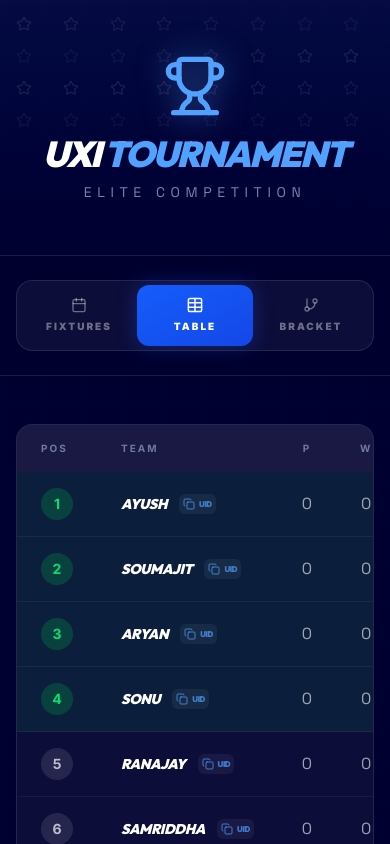
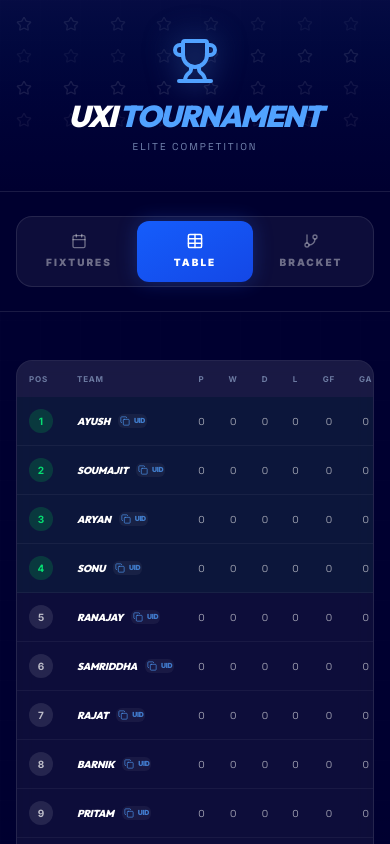
Before and after one commit to barnikbhai2007/uxl, a React (Vite) app: page / in a window 390 px wide. Both pictures are taken after a click on the button "TABLE". Shown: the top 844 px of the page. Built offline with nearby package versions, Linux system fonts and the light colour scheme.

Commit message:
feat(UI): Improve team name display responsiveness
Adjusts font sizes, padding, and gaps for the `TeamNameWithCopy` component to ensure better readability and alignment across different screen sizes. Specifically, smaller font sizes and reduced padding are applied on smaller devices.

```diff
--- a/src/App.tsx
+++ b/src/App.tsx
@@ -86,22 +86,24 @@ export default function App() {
   const TeamNameWithCopy = ({ team, size = 'lg', reverse = false }: { team: Team | undefined, size?: 'sm' | 'lg', reverse?: boolean }) => {
     if (!team) return null;
     return (
-      <div className={`flex items-center gap-3 group/name ${reverse ? 'flex-row-reverse' : ''}`}>
-        <span className={`font-display font-black tracking-tight whitespace-nowrap uppercase italic ${size === 'lg' ? 'text-lg' : 'text-sm'}`}>{team.name}</span>
+      <div className={`flex items-center gap-2 md:gap-3 group/name ${reverse ? 'flex-row-reverse' : ''}`}>
+        <span className={`font-display font-black tracking-tight whitespace-nowrap uppercase italic ${
+          size === 'lg' ? 'text-sm md:text-lg' : 'text-[10px] md:text-sm'
+        }`}>{team.name}</span>
         <button
           onClick={(e) => {
             e.stopPropagation();
             copyToClipboard(team.uid);
           }}
-          className={`${size === 'lg' ? 'p-1.5' : 'p-1'} rounded-md bg-white/5 hover:bg-white/10 text-blue-400/70 hover:text-blue-400 flex items-center gap-1 transition-all`}
+          className={`${size === 'lg' ? 'p-1 md:p-1.5' : 'p-0.5 md:p-1'} rounded-md bg-white/5 hover:bg-white/10 text-blue-400/70 hover:text-blue-400 flex items-center gap-1 transition-all`}
           title="Click to copy UID"
         >
           {copiedId === team.uid ? (
-            <Check className="w-3 h-3 text-green-400" />
+            <Check className="w-2.5 h-2.5 md:w-3 md:h-3 text-green-400" />
           ) : (
-            <Copy className="w-3 h-3" />
+            <Copy className="w-2.5 h-2.5 md:w-3 md:h-3" />
           )}
-          <span className="text-[8px] font-black uppercase tracking-tighter">UID</span>
+          <span className="text-[7px] md:text-[8px] font-black uppercase tracking-tighter">UID</span>
         </button>
       </div>
     );
@@ -150,7 +152,7 @@ export default function App() {
       </div>
 
       {/* Header */}
-      <header className="relative h-64 flex flex-col items-center justify-center overflow-hidden border-b border-white/10">
+      <header className="relative h-48 md:h-64 flex flex-col items-center justify-center overflow-hidden border-b border-white/10">
         <div className="absolute inset-0 z-0">
           <div className="absolute inset-0 bg-gradient-to-b from-blue-900/20 to-[#000030]" />
           <div className="absolute top-0 left-1/2 -translate-x-1/2 w-full h-full opacity-10">
@@ -165,13 +167,13 @@ export default function App() {
         <motion.div
           initial={{ y: 20, opacity: 0 }}
           animate={{ y: 0, opacity: 1 }}
-          className="z-10 text-center"
+          className="z-10 text-center px-4"
         >
-          <Trophy className="w-16 h-16 mx-auto mb-4 text-blue-400 drop-shadow-[0_0_15px_rgba(96,165,250,0.5)]" />
-          <h1 className="font-display text-4xl md:text-6xl font-black tracking-tighter uppercase italic">
+          <Trophy className="w-12 h-12 md:w-16 md:h-16 mx-auto mb-4 text-blue-400 drop-shadow-[0_0_15px_rgba(96,165,250,0.5)]" />
+          <h1 className="font-display text-3xl md:text-6xl font-black tracking-tighter uppercase italic leading-none">
             UXI <span className="text-blue-400">Tournament</span>
           </h1>
-          <p className="text-blue-200/60 mt-2 font-mono text-sm tracking-[0.4em] uppercase">Elite Competition</p>
+          <p className="text-blue-200/60 mt-2 font-mono text-[10px] md:text-sm tracking-[0.2em] md:tracking-[0.4em] uppercase">Elite Competition</p>
         </motion.div>
       </header>
 
@@ -221,29 +223,29 @@ export default function App() {
             >
               <table className="w-full text-left border-collapse">
                 <thead>
-                  <tr className="bg-white/5 text-blue-200/50 text-[10px] uppercase tracking-[0.2em] font-bold">
-                    <th className="px-6 py-4">Pos</th>
-                    <th className="px-6 py-4">Team</th>
-                    <th className="px-6 py-4 text-center">P</th>
-                    <th className="px-6 py-4 text-center">W</th>
-                    <th className="px-6 py-4 text-center">D</th>
-                    <th className="px-6 py-4 text-center">L</th>
-                    <th className="px-6 py-4 text-center">GF</th>
-                    <th className="px-6 py-4 text-center">GA</th>
-                    <th className="px-6 py-4 text-center">GD</th>
-                    <th className="px-6 py-4 text-center">Pts</th>
+                  <tr className="bg-white/5 text-blue-200/50 text-[8px] md:text-[10px] uppercase tracking-[0.1em] md:tracking-[0.2em] font-bold">
+                    <th className="px-3 md:px-6 py-3 md:py-4">Pos</th>
+                    <th className="px-3 md:px-6 py-3 md:py-4">Team</th>
+                    <th className="px-3 md:px-6 py-3 md:py-4 text-center">P</th>
+                    <th className="px-3 md:px-6 py-3 md:py-4 text-center">W</th>
+                    <th className="px-3 md:px-6 py-3 md:py-4 text-center">D</th>
+                    <th className="px-3 md:px-6 py-3 md:py-4 text-center">L</th>
+                    <th className="px-3 md:px-6 py-3 md:py-4 text-center">GF</th>
+                    <th className="px-3 md:px-6 py-3 md:py-4 text-center">GA</th>
+                    <th className="px-3 md:px-6 py-3 md:py-4 text-center">GD</th>
+                    <th className="px-3 md:px-6 py-3 md:py-4 text-center">Pts</th>
                   </tr>
                 </thead>
                 <tbody className="divide-y divide-white/5">
                   {standings.map((team, index) => {
                     let rowClass = "hover:bg-white/5 transition-colors";
-                    if (index < 4) rowClass += " bg-green-500/10";
-                    if (index >= 12) rowClass += " bg-red-500/10";
+                    if (index < 4) rowClass += " bg-green-500/5";
+                    if (index >= 12) rowClass += " bg-red-500/5";
 
                     return (
                       <tr key={team.id} className={rowClass}>
-                        <td className="px-6 py-4">
-                          <div className={`w-8 h-8 rounded-full flex items-center justify-center font-bold text-sm ${
+                        <td className="px-3 md:px-6 py-3 md:py-4">
+                          <div className={`w-6 h-6 md:w-8 md:h-8 rounded-full flex items-center justify-center font-bold text-[10px] md:text-sm ${
                             index < 4 ? 'bg-green-500/20 text-green-400' :
                             index >= 12 ? 'bg-red-500/20 text-red-400' :
                             'bg-white/10 text-white/70'
@@ -251,17 +253,17 @@ export default function App() {
                             {index + 1}
                           </div>
                         </td>
-                        <td className="px-6 py-4">
+                        <td className="px-3 md:px-6 py-3 md:py-4">
                           <TeamNameWithCopy team={team} size="sm" />
                         </td>
-                        <td className="px-6 py-4 text-center font-mono text-white/60">{team.played}</td>
-                        <td className="px-6 py-4 text-center font-mono text-white/60">{team.won}</td>
-                        <td className="px-6 py-4 text-center font-mono text-white/60">{team.drawn}</td>
-                        <td className="px-6 py-4 text-center font-mono text-white/60">{team.lost}</td>
-                        <td className="px-6 py-4 text-center font-mono text-white/60">{team.gf}</td>
-                        <td className="px-6 py-4 text-center font-mono text-white/60">{team.ga}</td>
-                        <td className="px-6 py-4 text-center font-mono text-white/60">{team.gd > 0 ? `+${team.gd}` : team.gd}</td>
-                        <td className="px-6 py-4 text-center font-black text-blue-400">{team.points}</td>
+                        <td className="px-3 md:px-6 py-3 md:py-4 text-center font-mono text-[10px] md:text-sm text-white/60">{team.played}</td>
+                        <td className="px-3 md:px-6 py-3 md:py-4 text-center font-mono text-[10px] md:text-sm text-white/60">{team.won}</td>
+                        <td className="px-3 md:px-6 py-3 md:py-4 text-center font-mono text-[10px] md:text-sm text-white/60">{team.drawn}</td>
+                        <td className="px-3 md:px-6 py-3 md:py-4 text-center font-mono text-[10px] md:text-sm text-white/60">{team.lost}</td>
+                        <td className="px-3 md:px-6 py-3 md:py-4 text-center font-mono text-[10px] md:text-sm text-white/60">{team.gf}</td>
+                        <td className="px-3 md:px-6 py-3 md:py-4 text-center font-mono text-[10px] md:text-sm text-white/60">{team.ga}</td>
+                        <td className="px-3 md:px-6 py-3 md:py-4 text-center font-mono text-[10px] md:text-sm text-white/60">{team.gd > 0 ? `+${team.gd}` : team.gd}</td>
+                        <td className="px-3 md:px-6 py-3 md:py-4 text-center font-black text-[10px] md:text-sm text-blue-400">{team.points}</td>
                       </tr>
                     );
                   })}
@@ -278,11 +280,11 @@ export default function App() {
               exit={{ opacity: 0, x: -20 }}
               className="space-y-12"
             >
-              <div className="flex flex-col md:flex-row gap-6 items-center justify-between bg-white/5 border border-white/10 p-6 rounded-2xl backdrop-blur-sm">
-                <div className="flex items-center gap-4">
-                  <Info className="w-5 h-5 text-blue-400 shrink-0" />
-                  <p className="text-sm text-blue-200/80 italic">
-                    Note: In the schedule below, the <span className="text-white font-bold">Left side</span> is Away and the <span className="text-white font-bold">Right side</span> is Home.
+              <div className="flex flex-col md:flex-row gap-4 md:gap-6 items-center justify-between bg-white/5 border border-white/10 p-4 md:p-6 rounded-2xl backdrop-blur-sm">
+                <div className="flex items-center gap-3 md:gap-4">
+                  <Info className="w-4 h-4 md:w-5 md:h-5 text-blue-400 shrink-0" />
+                  <p className="text-[10px] md:text-sm text-blue-200/80 italic">
+                    Note: <span className="text-white font-bold">Left</span> is Away, <span className="text-white font-bold">Right</span> is Home.
                   </p>
                 </div>
                 <div className="relative w-full md:w-64">
@@ -323,7 +325,7 @@ export default function App() {
                       return (
                         <div
                           key={match.id}
-                          className="group bg-white/5 border border-white/10 rounded-xl p-6 flex items-center justify-between hover:border-blue-500/50 transition-all duration-300 relative overflow-hidden"
+                          className="group bg-white/5 border border-white/10 rounded-xl p-4 md:p-6 flex items-center justify-between hover:border-blue-500/50 transition-all duration-300 relative overflow-hidden"
                         >
                           {/* Decorative Corner Accents */}
                           <div className="absolute top-0 left-0 w-8 h-8 pointer-events-none">
@@ -336,7 +338,7 @@ export default function App() {
                           </div>
 
                           {/* Background Match Number Decor */}
-                          <div className="absolute -right-4 -bottom-8 text-8xl font-black text-white/[0.02] italic select-none pointer-events-none group-hover:text-blue-500/[0.05] transition-colors duration-500">
+                          <div className="absolute -right-4 -bottom-8 text-6xl md:text-8xl font-black text-white/[0.02] italic select-none pointer-events-none group-hover:text-blue-500/[0.05] transition-colors duration-500">
                             {match.matchNumber}
                           </div>
 
@@ -344,35 +346,35 @@ export default function App() {
                           <div className="absolute inset-0 bg-gradient-to-r from-transparent via-blue-500/5 to-transparent opacity-0 group-hover:opacity-100 transition-opacity duration-500 pointer-events-none" />
 
                           {/* Away Team (Left) */}
-                          <div className="flex-1 flex justify-end pr-8 relative z-10">
+                          <div className="flex-1 flex justify-end pr-2 md:pr-8 relative z-10">
                             <TeamNameWithCopy team={awayTeam} />
                           </div>
 
                           {/* Score/VS (Center) */}
-                          <div className="flex flex-col items-center gap-2 px-8 border-x border-white/10 relative z-10 min-w-[180px]">
-                            <div className="flex items-center gap-2">
-                              <div className="h-[1px] w-4 bg-blue-500/30" />
-                              <span className="text-[9px] font-black text-blue-400/50 uppercase tracking-[0.3em]">Match {match.matchNumber}</span>
-                              <div className="h-[1px] w-4 bg-blue-500/30" />
+                          <div className="flex flex-col items-center gap-1 md:gap-2 px-3 md:px-8 border-x border-white/10 relative z-10 min-w-[100px] md:min-w-[180px]">
+                            <div className="flex items-center gap-1 md:gap-2">
+                              <div className="h-[1px] w-2 md:w-4 bg-blue-500/30" />
+                              <span className="text-[7px] md:text-[9px] font-black text-blue-400/50 uppercase tracking-[0.2em] md:tracking-[0.3em]">M{match.matchNumber}</span>
+                              <div className="h-[1px] w-2 md:w-4 bg-blue-500/30" />
                             </div>
-                            <div className={`px-3 py-1 rounded-full text-[10px] font-black uppercase tracking-widest ${
+                            <div className={`px-2 md:px-3 py-0.5 md:py-1 rounded-full text-[7px] md:text-[10px] font-black uppercase tracking-widest ${
                               match.status === 'finished' ? 'bg-green-500/20 text-green-400' : 'bg-blue-600/20 text-blue-400'
                             }`}>
-                              {match.status === 'finished' ? 'Final' : 'Scheduled'}
+                              {match.status === 'finished' ? 'Final' : 'Live'}
                             </div>
-                            <div className="flex items-center gap-4">
-                              <span className={`text-3xl font-black tabular-nums ${match.status === 'finished' ? 'text-white' : 'text-white/20'}`}>
+                            <div className="flex items-center gap-2 md:gap-4">
+                              <span className={`text-xl md:text-3xl font-black tabular-nums ${match.status === 'finished' ? 'text-white' : 'text-white/20'}`}>
                                 {match.awayScore ?? '-'}
                               </span>
-                              <span className="text-white/10 font-bold text-xs">VS</span>
-                              <span className={`text-3xl font-black tabular-nums ${match.status === 'finished' ? 'text-white' : 'text-white/20'}`}>
+                              <span className="text-white/10 font-bold text-[10px]">VS</span>
+                              <span className={`text-xl md:text-3xl font-black tabular-nums ${match.status === 'finished' ? 'text-white' : 'text-white/20'}`}>
                                 {match.homeScore ?? '-'}
                               </span>
                             </div>
                           </div>
 
                           {/* Home Team (Right) */}
-                          <div className="flex-1 flex justify-start pl-8 relative z-10">
+                          <div className="flex-1 flex justify-start pl-2 md:pl-8 relative z-10">
                             <TeamNameWithCopy team={homeTeam} reverse={true} />
                           </div>
                         </div>
@@ -509,23 +511,23 @@ export default function App() {
       </main>
 
       {/* Footer */}
-      <footer className="mt-20 py-12 border-t border-white/10 bg-black/20">
+      <footer className="mt-20 py-8 md:py-12 border-t border-white/10 bg-black/20">
         <div className="max-w-5xl mx-auto px-4 text-center">
-          <div className="flex justify-center gap-8 mb-8">
-                <div className="text-left">
-                  <p className="text-[10px] uppercase tracking-[0.3em] font-black text-blue-400/50 mb-1">Total Matches</p>
-                  <p className="text-3xl font-display font-black italic tracking-tighter">72</p>
+          <div className="flex flex-wrap justify-center gap-4 md:gap-8 mb-8">
+                <div className="text-center md:text-left">
+                  <p className="text-[8px] md:text-[10px] uppercase tracking-[0.2em] md:tracking-[0.3em] font-black text-blue-400/50 mb-1">Total Matches</p>
+                  <p className="text-xl md:text-3xl font-display font-black italic tracking-tighter">72</p>
                 </div>
-                <div className="text-left">
-                  <p className="text-[10px] uppercase tracking-[0.3em] font-black text-blue-400/50 mb-1">Teams</p>
-                  <p className="text-3xl font-display font-black italic tracking-tighter">16</p>
+                <div className="text-center md:text-left">
+                  <p className="text-[8px] md:text-[10px] uppercase tracking-[0.2em] md:tracking-[0.3em] font-black text-blue-400/50 mb-1">Teams</p>
+                  <p className="text-xl md:text-3xl font-display font-black italic tracking-tighter">16</p>
                 </div>
-                <div className="text-left">
-                  <p className="text-[10px] uppercase tracking-[0.3em] font-black text-blue-400/50 mb-1">Matchdays</p>
-                  <p className="text-3xl font-display font-black italic tracking-tighter">5</p>
+                <div className="text-center md:text-left">
+                  <p className="text-[8px] md:text-[10px] uppercase tracking-[0.2em] md:tracking-[0.3em] font-black text-blue-400/50 mb-1">Matchdays</p>
+                  <p className="text-xl md:text-3xl font-display font-black italic tracking-tighter">5</p>
                 </div>
           </div>
-          <p className="text-white/20 text-xs font-mono uppercase tracking-widest">
+          <p className="text-white/20 text-[10px] font-mono uppercase tracking-widest">
             &copy; 2026 UXI Tournament Hub
           </p>
         </div>
```
